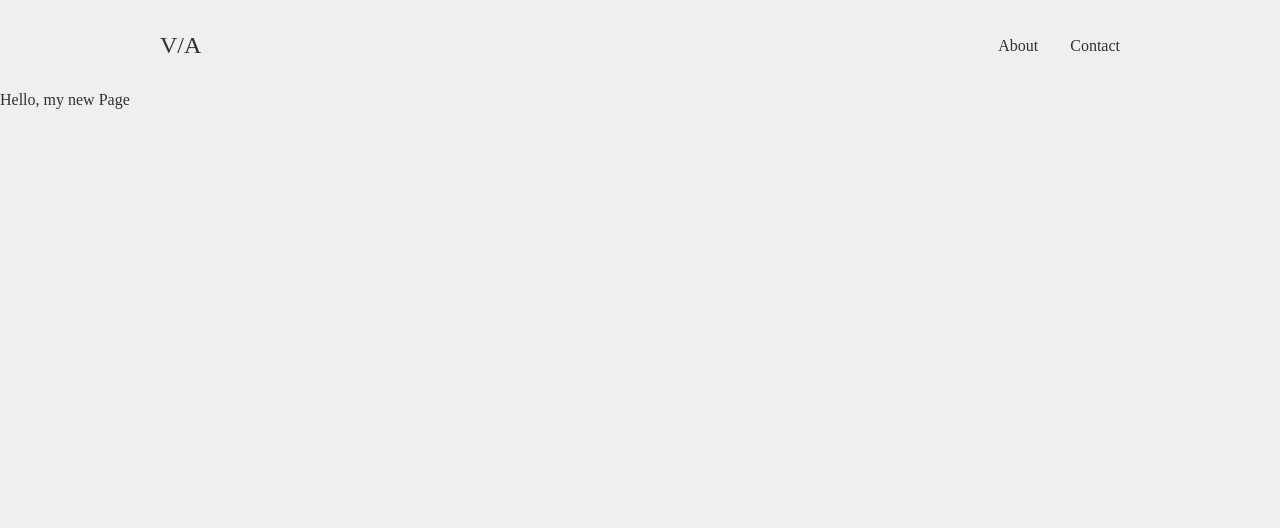
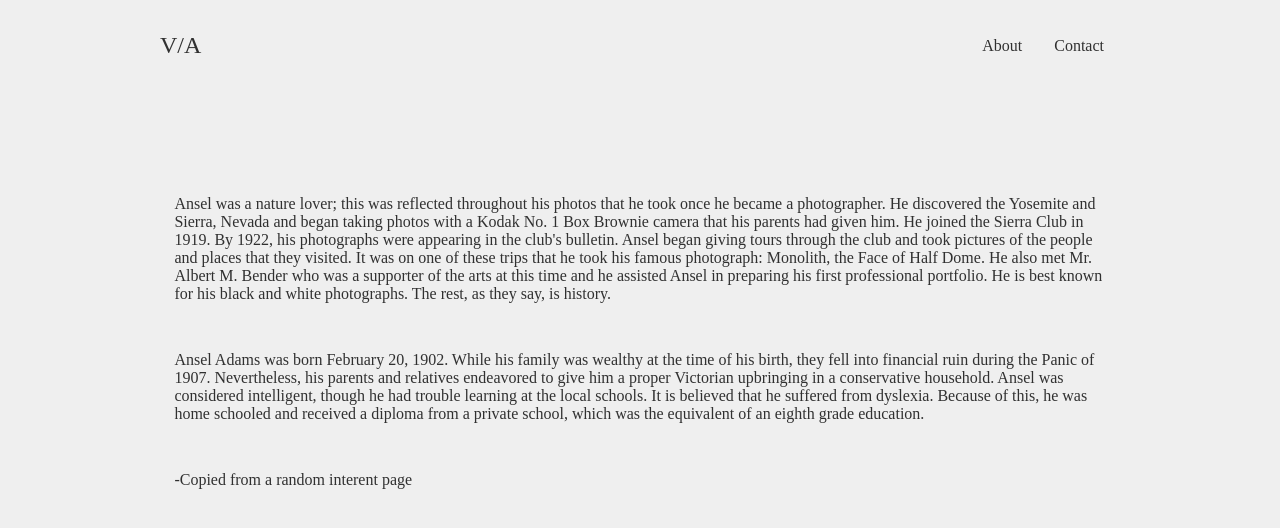
Before and after one commit to Obizim/va-photography, a Next.js app: page /about in a window 1280 px wide. Shown: the top 528 px of the page. Built offline with nearby package versions, Linux system fonts and the light colour scheme; a web font is replaced by a local one.

Commit message:
about page

```diff
--- a/components/navbar/index.tsx
+++ b/components/navbar/index.tsx
@@ -8,8 +8,8 @@ export const Navbar = () => {
         <Link href="/"><a className={styles.logo}><h1>V/A</h1></a></Link>
 
         <ul className={styles.nav_list}>
-          <li>About</li>
-          <Link href="/contact">Contact</Link>
+          <li><Link href="/about">About</Link></li>
+          <li><Link href="/contact">Contact</Link></li>
         </ul>
       </nav>
     </header>
--- a/components/navbar/nav.module.css
+++ b/components/navbar/nav.module.css
@@ -13,7 +13,7 @@
 }
 
 .nav_list li {
-    margin: 0 2rem;
+    margin: 0 1rem;
     cursor: pointer;
 }
 
--- /dev/null
+++ b/pages/about/index.tsx
@@ -0,0 +1,42 @@
+import { NextPage } from "next";
+import styles from "./about.module.css";
+
+const About: NextPage = () => {
+  return (
+    <section className="about">
+      <div>
+        <p>
+          Ansel was a nature lover; this was reflected throughout his photos
+          that he took once he became a photographer. He discovered the Yosemite
+          and Sierra, Nevada and began taking photos with a Kodak No. 1 Box
+          Brownie camera that his parents had given him. He joined the Sierra
+          Club in 1919. By 1922, his photographs were appearing in the club's
+          bulletin. Ansel began giving tours through the club and took pictures
+          of the people and places that they visited. It was on one of these
+          trips that he took his famous photograph: Monolith, the Face of Half
+          Dome. He also met Mr. Albert M. Bender who was a supporter of the arts
+          at this time and he assisted Ansel in preparing his first professional
+          portfolio. He is best known for his black and white photographs. The
+          rest, as they say, is history.
+        </p>
+      </div>
+
+      <div>
+        <p>
+          Ansel Adams was born February 20, 1902. While his family was wealthy
+          at the time of his birth, they fell into financial ruin during the
+          Panic of 1907. Nevertheless, his parents and relatives endeavored to
+          give him a proper Victorian upbringing in a conservative household.
+          Ansel was considered intelligent, though he had trouble learning at
+          the local schools. It is believed that he suffered from dyslexia.
+          Because of this, he was home schooled and received a diploma from a
+          private school, which was the equivalent of an eighth grade education.
+        </p>
+      </div>
+
+      <p>-Copied from a random interent page</p>
+    </section>
+  );
+};
+
+export default About;
--- a/styles/globals.css
+++ b/styles/globals.css
@@ -41,3 +41,12 @@ ul {
   height: 3em !important;
   width: 3em !important;
 }
+
+.about {
+  max-width: 60rem;
+  margin: 5rem auto;
+}
+
+.about > * {
+  padding: 1.5rem .9rem;
+}
```
Also changed, not shown: pages/about/about.module.css (added).
